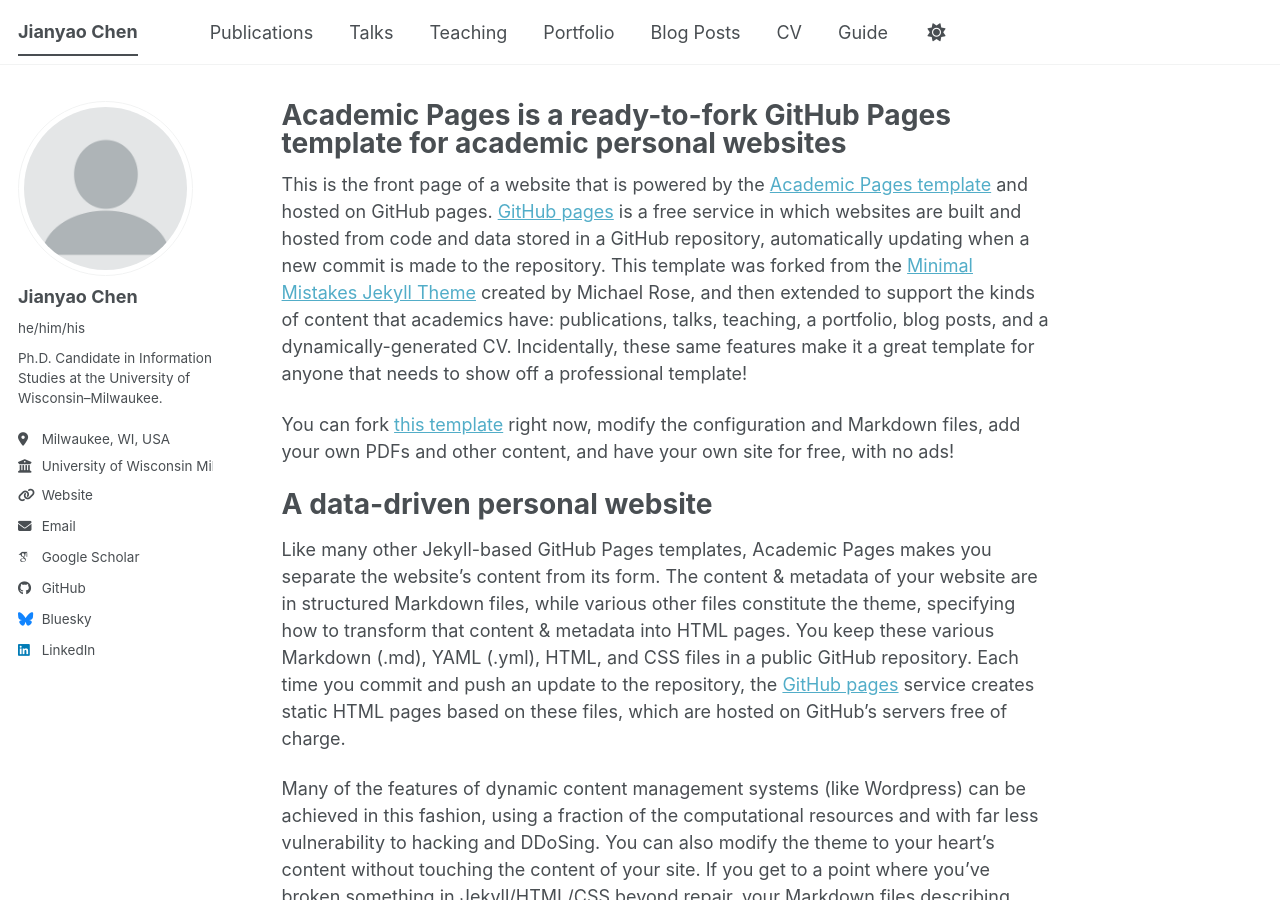
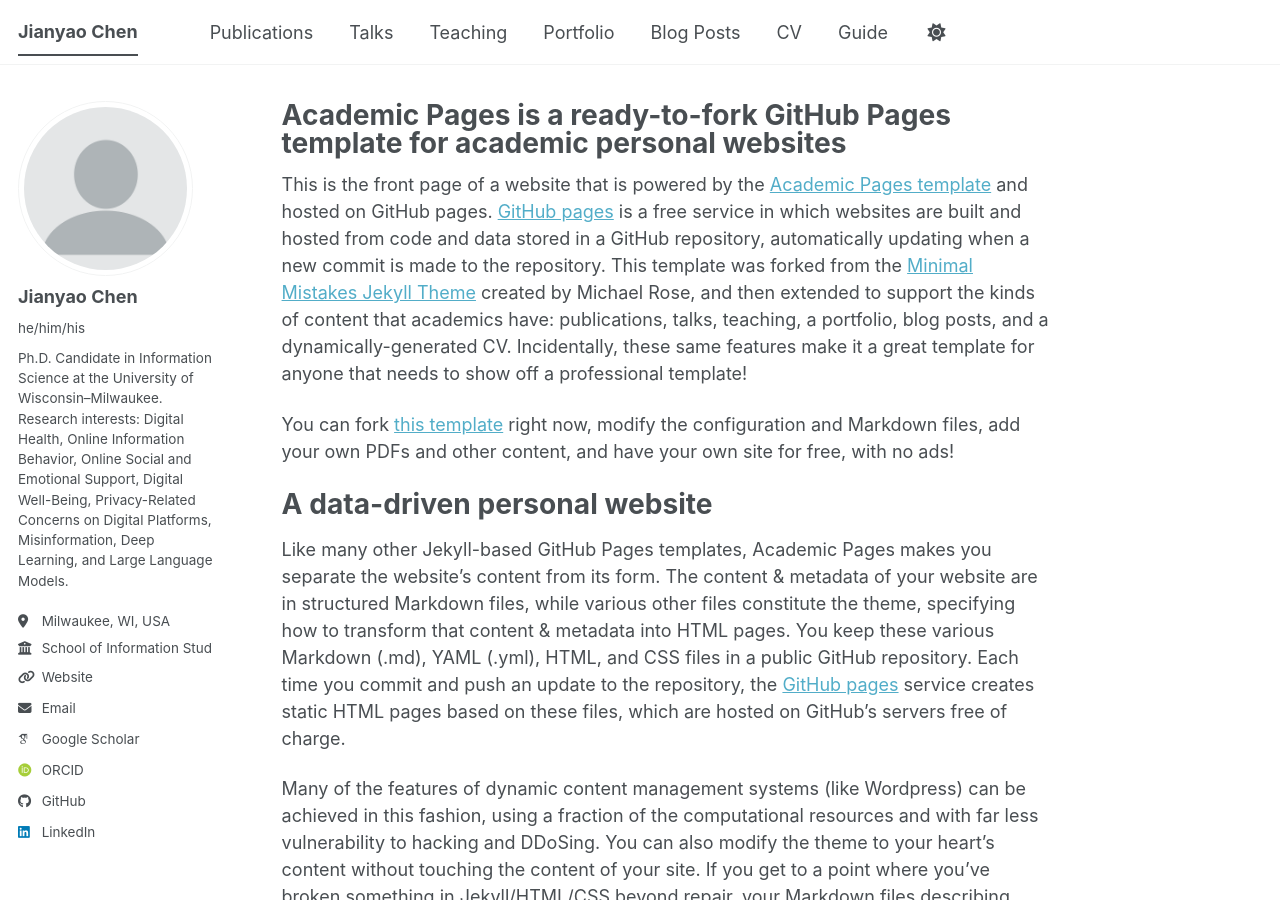
Before and after one commit to JianyaoChen/JianyaoChen.github.io, a Jekyll site: the page built from _pages/about.md, in a window 1280 px wide and 900 px high. Built offline with Jekyll 4.4.1, drawn with Linux system fonts in a browser that asks for light colours; some web fonts are replaced; a script bundle is joined from its source files by our own code; library files that are not in the unit come from our copies; some of the changed lines change nothing that is shown.

Commit message:
Update _config.yml

```diff
--- a/_config.yml
+++ b/_config.yml
@@ -8,15 +8,14 @@
 
 # Basic Site Settings
 locale                   : "en-US"
-site_theme               : "default" # The available themes options are "default", "air", "sunrise", "mint", "dirt" and "contrast"
+site_theme               : "default"
 title                    : "Jianyao Chen"
 title_separator          : "-"
 name                     : &name "Jianyao Chen"
-description              : &description "PhD Candidate in Information Studies, University of Wisconsin–Milwaukee"   # Update this with a general description of your site, this is the default if not overridden by a page
-url                      : https://jianyaochen.github.io # The base hostname & protocol for your site e.g. "https://[your GitHub username].github.io",
-                                                           # or if you already have some other page hosted on Github then use "https://[your GitHub username].github.io/[Your Repo Name]"
-baseurl                  : "" # the subpath of your site, e.g. "/blog"
-repository               : "academicpages/academicpages.github.io"
+description              : &description "Ph.D. Candidate in Information Science, University of Wisconsin–Milwaukee"
+url                      : "https://jianyaochen.github.io"
+baseurl                  : ""
+repository               : "jianyaochen/jianyaochen.github.io"
 
 # Site Author - The following control what appear as part of the author content on the side bar.
 #               If a field is blank the icon and link will not appear, otherwise it will be shown.
@@ -26,9 +25,9 @@
   avatar           : "profile.png"
   name             : "Jianyao Chen"
   pronouns         : "he/him/his"
-  bio              : "Ph.D. Candidate in Information Studies at the University of Wisconsin–Milwaukee."
+  bio              : "Ph.D. Candidate in Information Science at the University of Wisconsin–Milwaukee. Research interests: Digital Health, Online Information Behavior, Online Social and Emotional Support, Digital Well-Being, Privacy-Related Concerns on Digital Platforms, Misinformation, Deep Learning, and Large Language Models."
   location         : "Milwaukee, WI, USA"
-  employer         : "University of Wisconsin Milwaukee"
+  employer         : "School of Information Studies, UWM"
   uri              : "https://jianyaochen.github.io"
   email            : "jianyao@uwm.edu"
 
@@ -38,7 +37,7 @@
   googlescholar    : "https://scholar.google.com/citations?user=qOFXevgAAAAJ&hl=en"
   inspire-hep      : # URL
   impactstory      : # URL
-  orcid            :
+  orcid            : "https://orcid.org/0000-0003-1890-7404"
   semantic         : # URL
   ssrn             : # URL
   pubmed           :
@@ -51,13 +50,13 @@
   bitbucket        : # Username - Update with your username on the site
   codepen          : # Username
   dribbble         : # Username
-  github           : "academicpages"
+  github           : "jianyaochen"
   kaggle           : # Username
   stackoverflow    : # User number or user number and name (i.e., use "1" or "1/jeff-atwood")
 
   # Social media
   artstation       : # Username
-  bluesky          : "bsky.app" # Replace this with you Bluesky username
+  bluesky          :  # Replace this with you Bluesky username
   facebook         : # Username
   flickr           : # Username
   foursquare       : # Username
```
